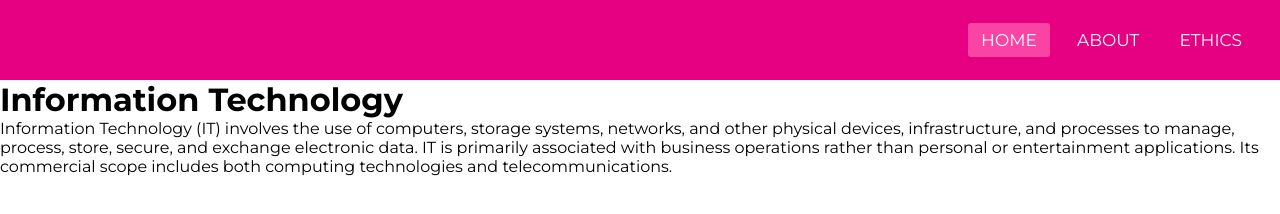
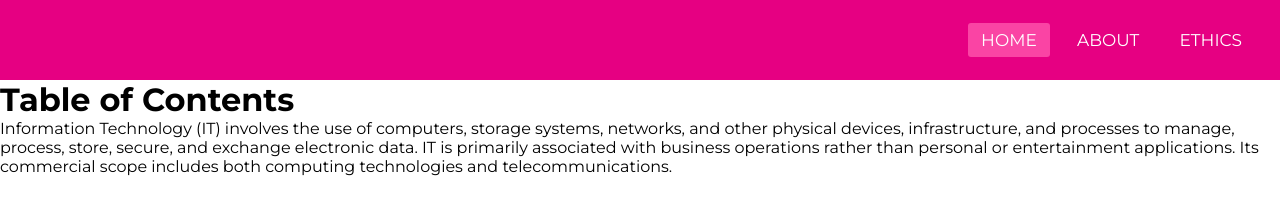
Before and after one commit to 13Myles/13Myles.github.io, a plain HTML site: page index.html in a window 1280 px wide. Drawn offline with Linux system fonts and the light colour scheme.

Commit message:
Update index.html

```diff
--- a/index.html
+++ b/index.html
@@ -23,7 +23,7 @@
       <li><a href="ethics.html">Ethics</a></li>
     </ul>
   </nav>
-  <h1>Information Technology</h1>
+  <h1>Table of Contents</h1>
   <p>Information Technology (IT) involves the use of computers, storage systems, networks, and other physical devices, infrastructure, and processes to manage, process, store, secure, and exchange electronic data. IT is primarily associated with business operations rather than personal or entertainment applications. Its commercial scope includes both computing technologies and telecommunications.</p>
   <bullet points>
   <section></section>
```
